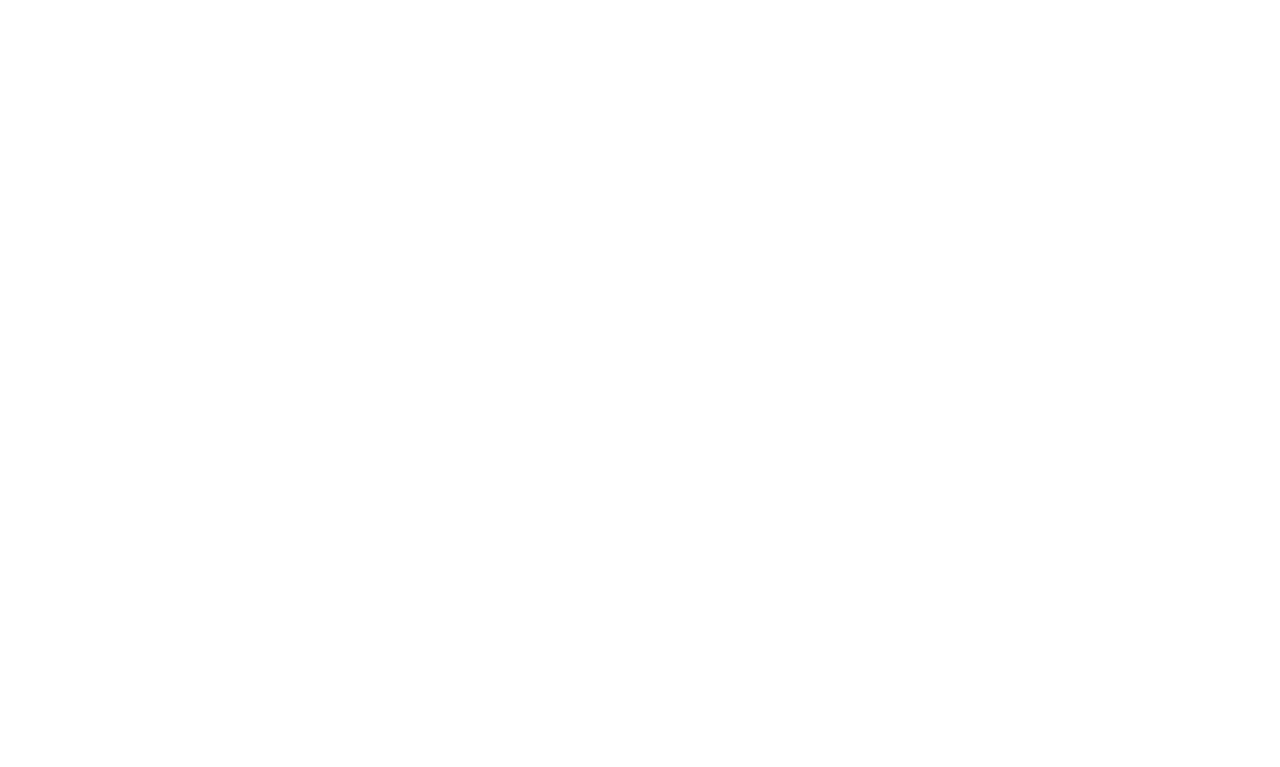
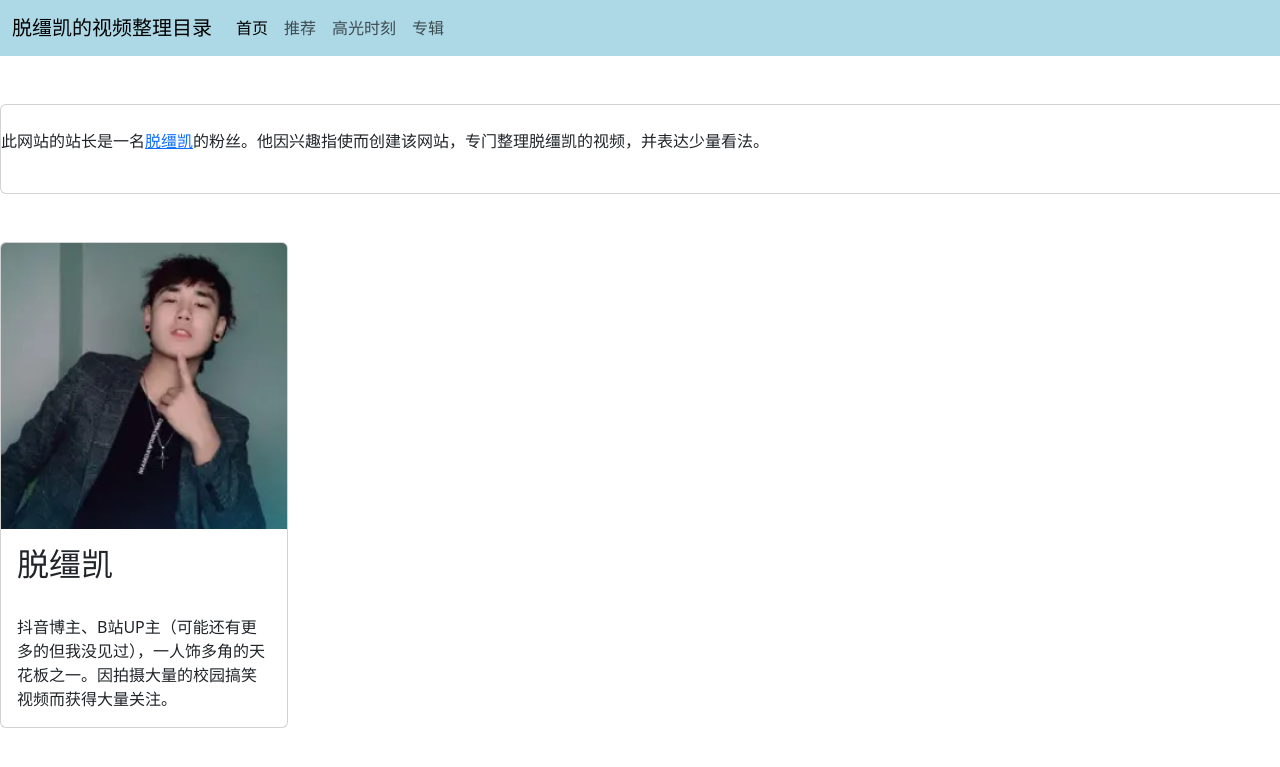
Before and after one commit to Z-from-away/Tuojiangkai, a Django app: page / in a window 1280 px wide; the page is wider, and only the part inside the window is pictured. Before the commit the part shown is empty. Shown: the top 767 px of that part. Run offline with Django 5.2, Linux system fonts and the light colour scheme; some libraries are stand-ins or nearby versions.

Commit message:
完成了网页的初稿

```diff
--- a/base_page/settings.py
+++ b/base_page/settings.py
@@ -33,6 +33,8 @@ ALLOWED_HOSTS = []
 INSTALLED_APPS = [
     #我的应用程序
     'details_page',
+    #第三方的
+    'django_bootstrap5',
     'django.contrib.admin',
     'django.contrib.auth',
     'django.contrib.contenttypes',
--- a/details_page/templates/details_page/index.html
+++ b/details_page/templates/details_page/index.html
@@ -1,11 +1,58 @@
-<!DOCTYPE html>
+<!-- 打死不改 -->
+<!doctype html>
 <html lang="zh-CN">
-<head>
-    <meta charset="UTF-8">
-    <meta name="viewport" content="width=device-width, initial-scale=1.0">
-    <title>脱缰凯剧本整理目录</title>
-</head>
-<body>
+  <head>
+    <meta charset="utf-8" />
+    <link rel="shortcut icon" href="https://www.bilibili.com/favicon.ico" type="image/x-icon" />
+    <meta name="viewport" content="width=device-width" />
+    <title>脱缰凯的视频整理目录</title>
 
-</body>
+    {% load django_bootstrap5 %}
+    {% bootstrap_css %}
+    {% bootstrap_javascript %}
+  </head>
+  <body>
+    <nav class="navbar navbar-expand-lg" style="background-color: lightblue;">
+      <div class="container-fluid">
+        <a class="navbar-brand" href="#">脱缰凯的视频整理目录</a>
+        <button class="navbar-toggler" type="button" data-bs-toggle="collapse" data-bs-target="#navbarSupportedContent" aria-controls="navbarSupportedContent" aria-expanded="false" aria-label="Toggle navigation">
+          <span class="navbar-toggler-icon"></span>
+        </button>
+        <div class="collapse navbar-collapse" id="navbarSupportedContent">
+          <ul class="navbar-nav me-auto mb-2 mb-lg-0">
+            <li class="nav-item">
+              <a class="nav-link active" aria-current="page" href="#">首页</a>
+            </li>
+            <li class="nav-item">
+              <a class="nav-link" href="#">推荐</a>
+            </li>
+            <li class="nav-item">
+              <a class="nav-link" href="#">高光时刻</a>
+            </li>
+            <li class="nav-item">
+              <a class="nav-link" href="#">专辑</a>
+            </li>
+          </ul>
+        </div>
+      </div>
+    </nav>
+    <br>
+    <br>
+    <div class="card" style="width: 99rem;">
+      <br>
+      <p class="card-text">此网站的站长是一名<a href="https://space.bilibili.com/373388923/upload/video" target="_blank">脱缰凯</a>的粉丝。他因兴趣指使而创建该网站，专门整理脱缰凯的视频，并表达少量看法。</p>
+      <br>
+    </div>
+    <br>
+    <br>
+    <div class="card" style="width: 18rem;">
+      {% load static %}
+      <img src="{% static 'images/脱缰凯.png' %}" class="card-img-top" alt="脱缰凯（YYDS！）">
+      <div class="card-body">
+        <h2 class="card-text">脱缰凯</h2>
+        <br>
+        <p class="card-text">抖音博主、B站UP主（可能还有更多的但我没见过），一人饰多角的天花板之一。因拍摄大量的校园搞笑视频而获得大量关注。</p>
+      </div>
+    </div>
+  </body>
 </html>
```
Also changed, not shown: details_page/static/images/脱缰凯.png (added).
